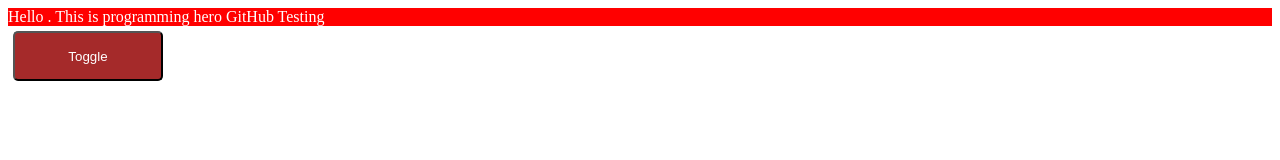
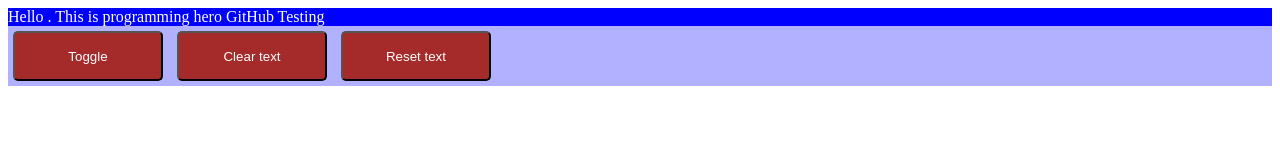
Before and after one commit to mehorabkonok/github-testing, a plain HTML site: page index.html in a window 1280 px wide. Both pictures are taken after a click on the button "Toggle". Drawn offline with Linux system fonts and the light colour scheme.

Commit message:
Clear button and Reset button has been added along with their functionality.

```diff
--- a/index.html
+++ b/index.html
@@ -9,10 +9,12 @@
 </head>
 
 <body>
-    <main id="main">
-        <div id="content" class="blue">Hello . This is programming hero GitHub Testing</div>
+    <main id="main" class="day-theme">
+        <div id="content" class="red">Hello . This is programming hero GitHub Testing</div>
+        <button id="change-button" class="button">Toggle</button>
+        <button id="clear-button" class="button">Clear text</button>
+        <button id="reset-button" class="button">Reset text</button>
     </main>
-    <button id="change-button">Toggle</button>
 
     <script src="/index.js"></script>
 </body>
--- a/index.js
+++ b/index.js
@@ -1,8 +1,22 @@
 let divEl = document.getElementById('content');
 let buttonEl = document.getElementById('change-button');
-
+let clearEl = document.getElementById('clear-button');
+let mainEl = document.getElementById('main');
+let resetEl = document.getElementById('reset-button');
 
 buttonEl.addEventListener('click', function () {
     console.log('Button has toggeled');
-    divEl.classList.toggle('red');
+    divEl.classList.toggle('blue');
+
+    mainEl.classList.toggle('night-theme');
 })
+
+clearEl.addEventListener('click', function () {
+    console.log('Cleared!');
+    divEl.innerText = '';
+})
+
+resetEl.addEventListener('click', function () {
+    console.log('Reset text.');
+    divEl.innerHTML = 'Hello . This is programming hero GitHub Testing';
+})
--- a/styles.css
+++ b/styles.css
@@ -1,14 +1,24 @@
-.blue {
-    background-color: blue;
-    color: white;
+.day-theme{
+    background-color: rgba(255, 0, 0, 0.307);
 }
+
+.night-theme{
+    background-color: rgba(0, 0, 255, 0.307);
+}
+
+
 
 .red {
     background-color: red;
     color: white;
 }
 
-#change-button {
+.blue {
+    background-color: blue;
+    color: white;
+}
+
+.button {
     color: white;
     background-color: brown;
     height: 50px;
```
